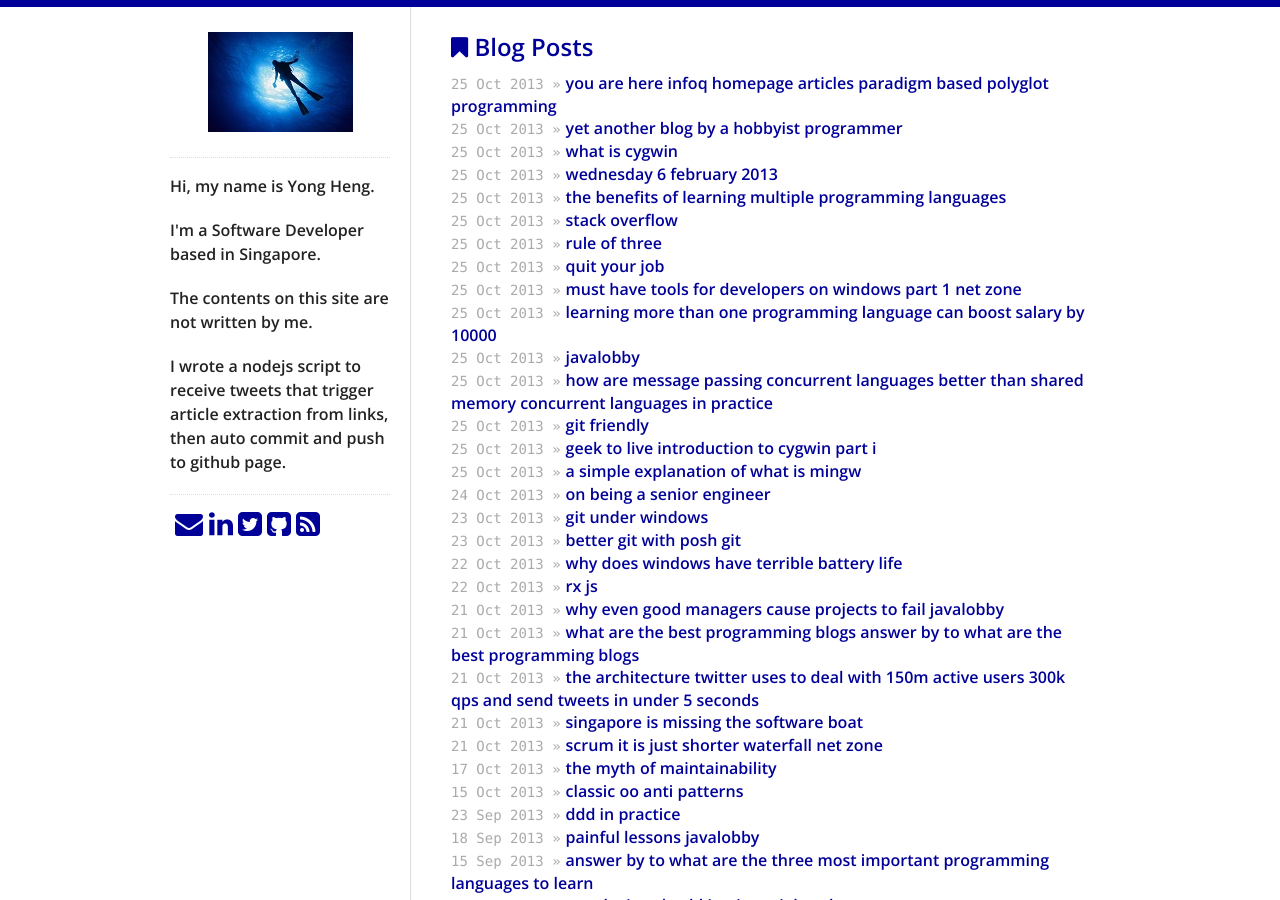
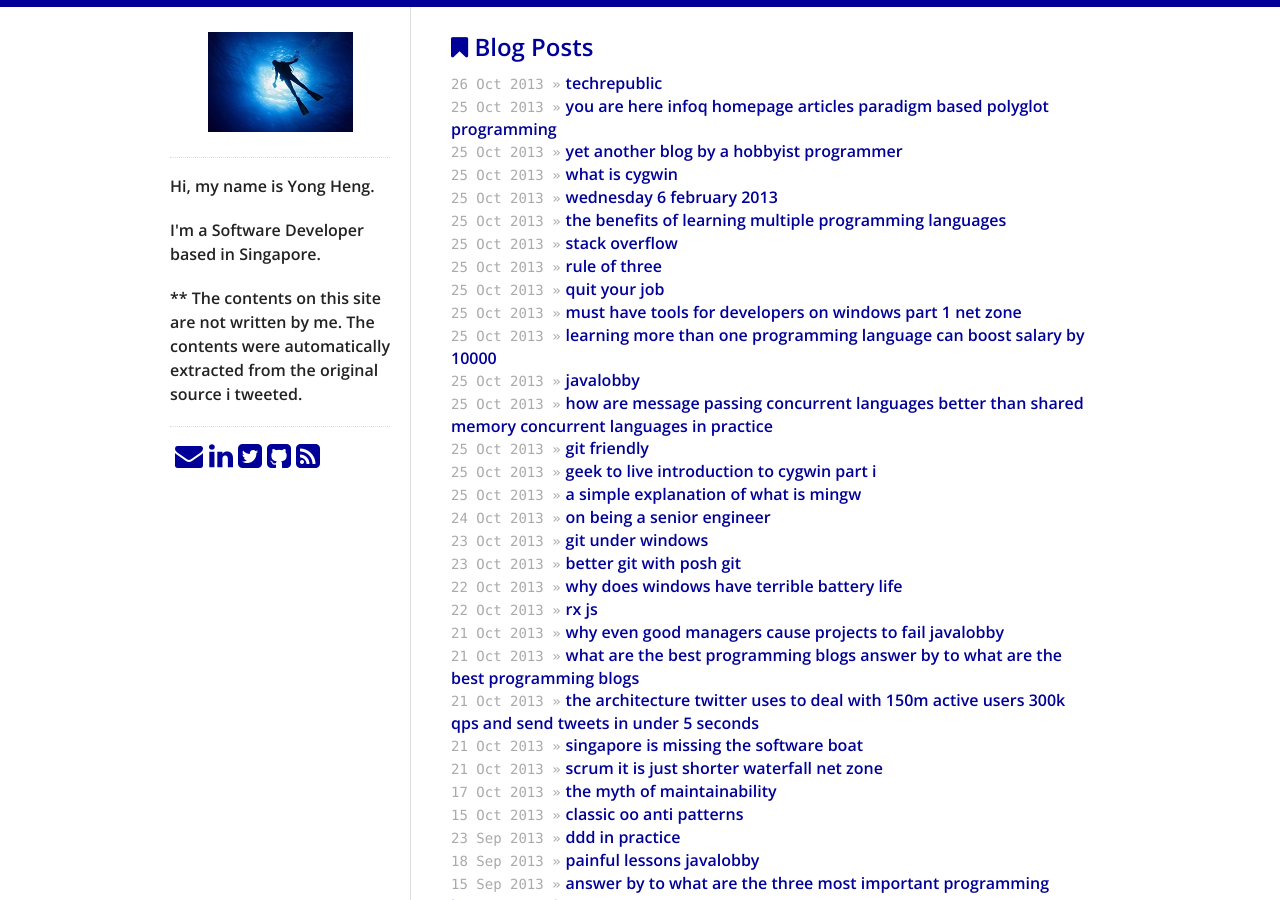
Before and after one commit to Misterhex/TweetSync, a Jekyll site: the page built from index.html, in a window 1280 px wide and 900 px high. Built offline with Jekyll 4.4.1, drawn with Linux system fonts in a browser that asks for light colours.

Commit message:
updatesCommit

```diff
--- a/_includes/sidebar.html
+++ b/_includes/sidebar.html
@@ -7,8 +7,7 @@
   <p>Hi, my name is Yong Heng.</p>
   <p>I'm a Software Developer based in Singapore.</p>
 
-  <p>The contents on this site are not written by me.</p>
-  <p>I wrote a nodejs script to receive tweets that trigger article extraction from links, then auto commit and push to github page.</p>
+  <p>** The contents on this site are not written by me. The contents were automatically extracted from the original source i tweeted.
 
   <hr/>
   <div>
```
Also changed, not shown: _posts/2013-10-26-TechRepublic.md (added, +30 -0 lines).
